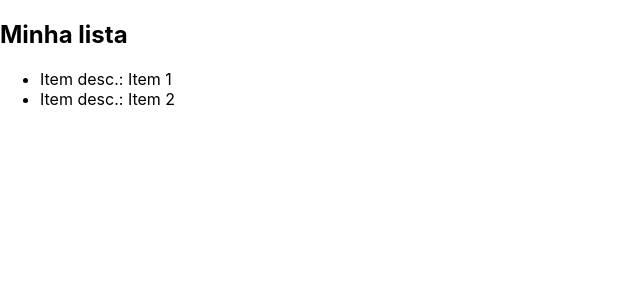
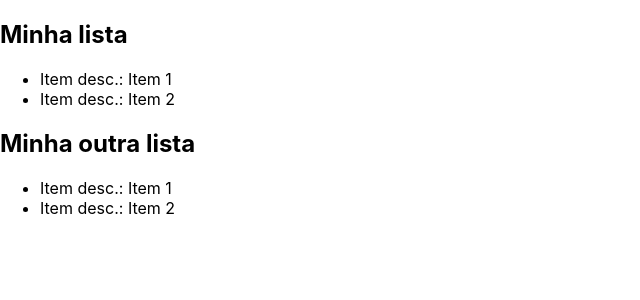
Before and after one commit to Fabryny/reactDjango, a React (Create React App) app: page / in a window 1280 px wide. Shown: the top 300 px of the page, without its empty margins (0-640 px from the left). Built offline with nearby package versions, Linux system fonts and the light colour scheme.

Commit message:
criado componente que lista todas as listas

```diff
--- a/src/components/ListComponent.js
+++ b/src/components/ListComponent.js
@@ -1,10 +1,10 @@
 import React from 'react';
 import ItemComponent from './ItemComponent';
 
-export default function ListComponent(){
+export default function ListComponent(props){
     return (
     <div>
-        <h2>Minha lista</h2>
+        <h2>{props.listName}</h2>
         <ul>
             <ItemComponent name={'Item 1'} />
             <ItemComponent name={'Item 2'} />
--- /dev/null
+++ b/src/components/UserList.js
@@ -0,0 +1,12 @@
+import React from 'react';
+import ListComponent from './ListComponent';
+
+
+export default function UserLists(){
+    return (
+        <div>
+            <ListComponent listName={'Minha lista'} />
+            <ListComponent listName={'Minha outra lista'} />
+        </div>
+    )
+}
--- a/src/index.js
+++ b/src/index.js
@@ -1,15 +1,13 @@
 import React from 'react';
 import ReactDOM from 'react-dom/client';
 import './index.css';
-import App from './App';
 import reportWebVitals from './reportWebVitals';
-import ListComponent from './components/ListComponent';
+import UserLists from './components/UserList';
 
 const root = ReactDOM.createRoot(document.getElementById('root'));
 root.render(
   <React.StrictMode>
- {/*    <App /> */}
-    <ListComponent/>
+    <UserLists/>
   </React.StrictMode>
 );
 
```
